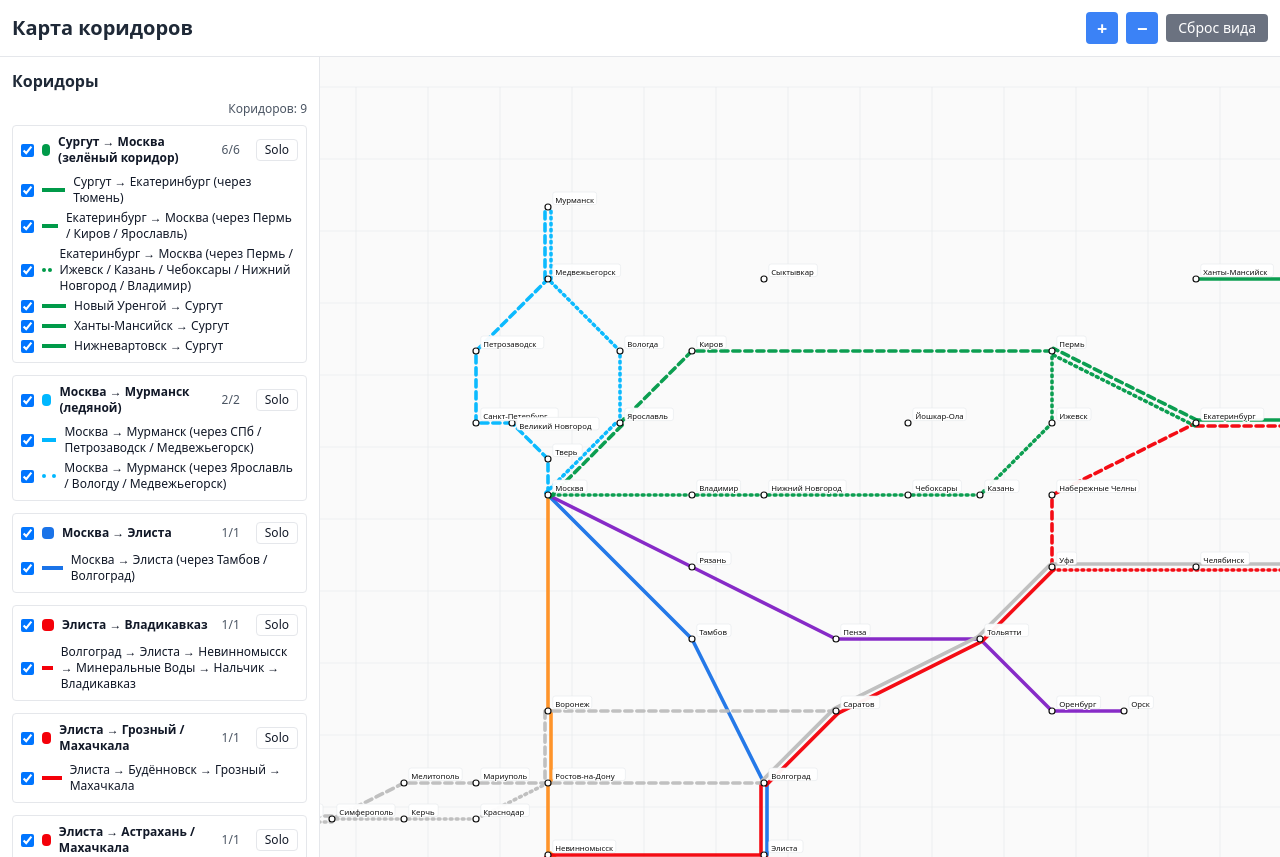
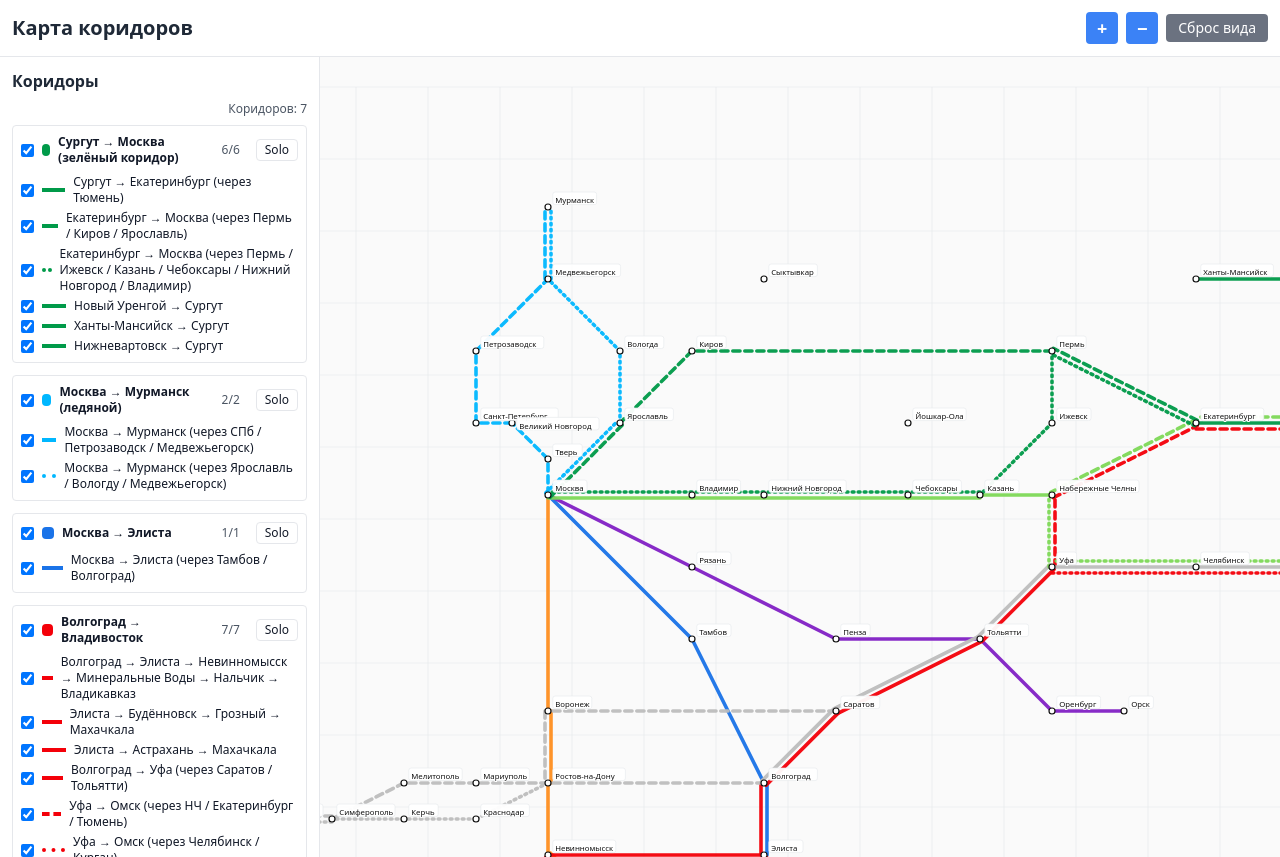
Before and after one commit to hhwwwww1414/DriveMetro, a React (Vite) app: page / in a window 1280 px wide. Built offline with nearby package versions, Linux system fonts and the light colour scheme.

Commit message:
Merge Elista branches into east corridor and restore salad route

```diff
--- a/src/App.tsx
+++ b/src/App.tsx
@@ -146,6 +146,9 @@ const RAW_LINES: Omit<LineDef,'color'>[] = [
   { id:'VLG-SRT-UFA', name:'Волгоград → Уфа (через Саратов / Тольятти)', style:'solid', path: route(['Волгоград','Саратов','Тольятти','Уфа']) },
   { id:'UFA-NCH-EKB-TMN-OMSK', name:'Уфа → Омск (через НЧ / Екатеринбург / Тюмень)', style:'dashed', path: route(['Уфа','Набережные Челны','Екатеринбург','Тюмень','Омск']) },
   { id:'UFA-CHL-KGN-OMSK', name:'Уфа → Омск (через Челябинск / Курган)', style:'dotted', path: route(['Уфа','Челябинск','Курган','Омск']) },
+  { id:'MSK-NCH-SALAD', name:'Москва → Набережные Челны (через Владимир / Нижний Новгород / Чебоксары / Казань)', style:'solid', path: route(['Москва','Владимир','Нижний Новгород','Чебоксары','Казань','Набережные Челны']) },
+  { id:'OMSK-NCH-IZH', name:'Омск → Набережные Челны (через Тюмень / Екатеринбург)', style:'dashed', path: route(['Омск','Тюмень','Екатеринбург','Набережные Челны']) },
+  { id:'OMSK-NCH-UFA', name:'Омск → Набережные Челны (через Курган / Челябинск / Уфа)', style:'dotted', path: route(['Омск','Курган','Челябинск','Уфа','Набережные Челны']) },
   { id:'OMSK-VVO', name:'Омск → Владивосток (восточный коридор)', style:'solid', path: route(['Омск','Кемерово','Красноярск','Иркутск','Улан-Удэ','Чита','Сковородино','Свободный','Благовещенск','Биробиджан','Хабаровск','Уссурийск','Владивосток']) },
   { id:'OMSK-VVO-GREY', name:'Омск → Владивосток (дубль, серый)', style:'solid', path: route(['Омск','Кемерово','Красноярск','Иркутск','Улан-Удэ','Чита','Сковородино','Свободный','Благовещенск','Биробиджан','Хабаровск','Уссурийск','Владивосток']) },
   { id:'OMSK-VLG-GREY', name:'Омск → Волгоград (через Курган / Челябинск / Уфа / Тольятти / Саратов)', style:'solid', path: route(['Омск','Курган','Челябинск','Уфа','Тольятти','Саратов','Волгоград']) },
@@ -177,6 +180,10 @@ const COLOR_OVERRIDES: Record<string,string> = {
   'UFA-NCH-EKB-TMN-OMSK': '#F40009',
   'UFA-CHL-KGN-OMSK': '#F40009',
   'OMSK-VVO': '#F40009',
+
+  'MSK-NCH-SALAD': '#7ED957',
+  'OMSK-NCH-IZH': '#7ED957',
+  'OMSK-NCH-UFA': '#7ED957',
 
   'SRG-EKB': '#009A49',
   'EKB-MSK-KIR': '#009A49',
@@ -219,10 +226,8 @@ const CORRIDORS: Corridor[] = [
   { id:'C_NORTH_GREEN', name:'Сургут → Москва (зелёный коридор)', color:'#009A49', lineIds:['SRG-EKB','EKB-MSK-KIR','EKB-MSK-IZH','NRG-SRG','KHM-SRG','NVV-SRG'] },
   { id:'C_MURMANSK_ICE', name:'Москва → Мурманск (ледяной)', color:'#00B7FF', lineIds:['MSK-MUR-SPB','MSK-MUR-YAR'] },
   { id:'C_MSK_ELI_BLUE', name:'Москва → Элиста', color:'#1A73E8', lineIds:['MSK-VLG'] },
-  { id:'C_ELI_VLA_RED', name:'Элиста → Владикавказ', color:'#F40009', lineIds:['VLG-ELI-CAUC-PURPLE'] },
-  { id:'C_ELI_GROZ_RED', name:'Элиста → Грозный / Махачкала', color:'#F40009', lineIds:['VLG-ELI-GRZ-MAH'] },
-  { id:'C_ELI_ASTR_RED', name:'Элиста → Астрахань / Махачкала', color:'#F40009', lineIds:['VLG-ELI-AST-MAH'] },
-  { id:'C_EAST_RED', name:'Волгоград → Владивосток', color:'#F40009', lineIds:['VLG-SRT-UFA','UFA-NCH-EKB-TMN-OMSK','UFA-CHL-KGN-OMSK','OMSK-VVO'] },
+  { id:'C_EAST_RED', name:'Волгоград → Владивосток', color:'#F40009', lineIds:['VLG-ELI-CAUC-PURPLE','VLG-ELI-GRZ-MAH','VLG-ELI-AST-MAH','VLG-SRT-UFA','UFA-NCH-EKB-TMN-OMSK','UFA-CHL-KGN-OMSK','OMSK-VVO'] },
+  { id:'C_EAST_SALAD', name:'Москва / Омск → Набережные Челны (салатовый)', color:'#7ED957', lineIds:['MSK-NCH-SALAD','OMSK-NCH-IZH','OMSK-NCH-UFA'] },
   { id:'C_SIB_SHORTS', name:'Сибирские ответвления (коричневый)', color:'#8B4513', lineIds:['NSK-GALT','TOM-NOVK','KRS-KYZ','CHT-MAG'] },
   { id:'C_SOUTH_GREY', name:'Южный / Крымский (серый)', color:'#BDBDBD', lineIds:['RST-MAR-CRIMEA','SRT-VRN-RST','OMSK-VVO-GREY','OMSK-VLG-GREY','RST-KRD-CRIMEA'] }
 ];
```
